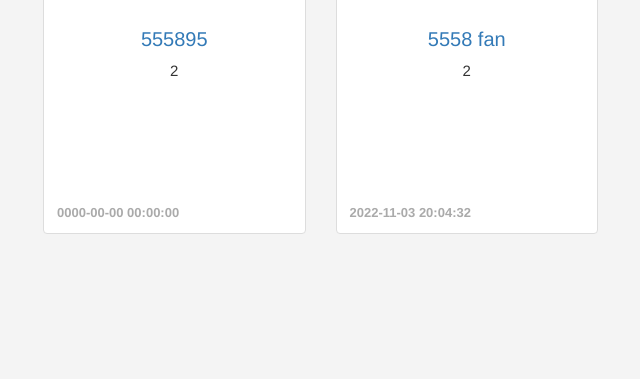
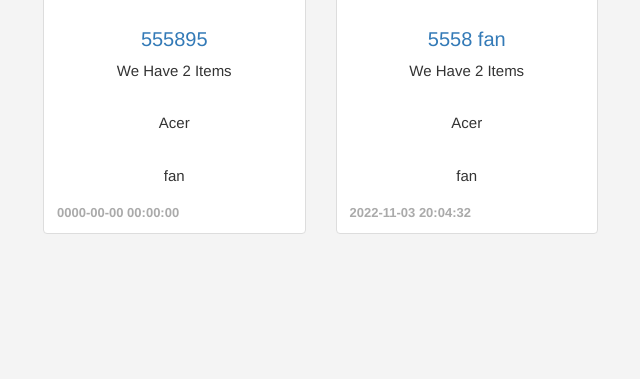
Before and after one commit to MahmodYousry/vistaStore, a PHP site: page / in a window 1280 px wide. Shown: the part 421-800 px from the top of the page, without its empty margins (27-667 px from the left). Run offline with PHP 8.4, Linux system fonts and the light colour scheme; data comes from the database, SQL or seed files in the repository; data that the repository does not hold is empty.

Commit message:
fix front products

```diff
--- a/index.php
+++ b/index.php
@@ -11,25 +11,41 @@
 	<div class="row">
 		<?php
 			// get item info with no image
-			$stmt = $con->prepare("SELECT * FROM items WHERE Approve = 1 ORDER BY Item_ID DESC");
+			$stmt = $con->prepare("SELECT * FROM items
+					JOIN brand ON brand.id = items.brand_id
+					JOIN type ON type.type_id = items.type_id
+					ORDER BY Item_ID DESC");
 			$stmt->execute();
 			$allItems = $stmt->fetchAll();
 
 			foreach ($allItems as $item) {
 
+				echo $item[1];
+
 				// get item images by item id
-				$stmtimg = $con->prepare("SELECT * FROM item_imgs WHERE item_ID  = ?");
+				$stmtimg = $con->prepare("SELECT * FROM item_imgs WHERE item_ID = ?");
 				$stmtimg->execute([$item['Item_ID']]);
 				$itemImgs = $stmtimg->fetch();
+
+				if (isset($itemImgs[1])) {
+					$firstImg = $itemImgs[1];
+				} else {
+					$firstImg = 'def.webp';
+				}
 
 				echo '<div class="col-sm-6 col-md-3">';
 					echo '<div class="thumbnail item-box">';
 						echo '<span class="price-tag">جنيه ' . $item['price'] . '</span>';
-						echo '<a href="items.php?itemid=' . $item['Item_ID'] . '"><img class="img-responsive product-img" src="products/' . $itemImgs[1] . '" alt="" /></a>';
+						echo '<a href="items.php?itemid=' . $item['Item_ID'] . '">';
+							echo '<img class="img-responsive product-img" src="products/' . $firstImg . '" alt="" />';
+						echo '</a>';
 						echo '<div class="caption">';
-							echo '<h3 class="text-center"><a href="items.php?itemid=' . $item['Item_ID'] . '">' . $item['item_name'] . '</a></h3>';
-							echo '<p class="text-center">' . $item['number'] . '</p>';
-							echo '<p class="text-center">' . $item['Member_ID '] . '</p>';
+							echo '<h3 class="text-center">';
+								echo '<a href="items.php?itemid=' . $item['Item_ID'] . '">' . $item['item_name'] . '</a>';
+							echo '</h3>';
+							echo '<p class="text-center">We Have ' . $item['number'] . ' Items</p>';
+							echo '<p class="text-center">' . $item['name'] . '</p>';
+							echo '<p class="text-center">' . $item['type_name'] . '</p>';
 							echo '<div class="date">' . $item['Last_price_date'] . '</div>';
 						echo '</div>';
 					echo '</div>';
```
Also changed, not shown: products/62e2d171e8bd0.jpg (deleted), products/6308f4ca89cb2.jpg (deleted), products/63654adb619da.png (deleted), products/63654adb6cf74.png (deleted), products/636566c060db6.jpg (deleted), products/63661677d8ba0.png (added), products/def.webp (added).
